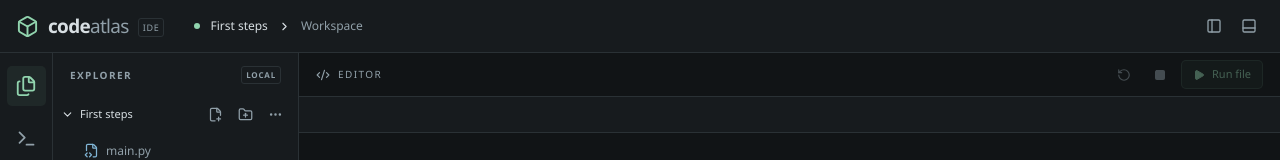
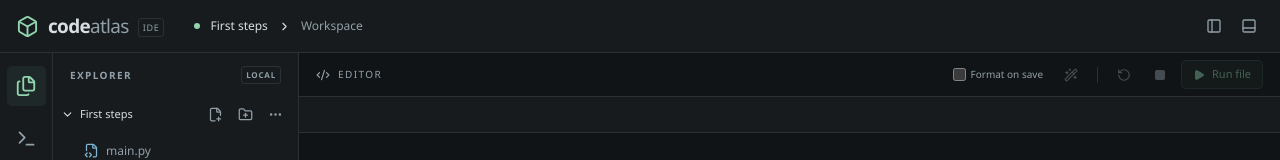
Before and after one commit to Dareewss/Custom-IDE, a React (Vite) app: page / in a window 1280 px wide. Shown: the top 160 px of the page. Built offline with nearby package versions, Linux system fonts and the light colour scheme.

Commit message:
feat(formatter): format Python with Ruff WASM in a worker

```diff
--- a/package.json
+++ b/package.json
@@ -16,6 +16,7 @@
     "prebuild": "node scripts/prepare-runtime.mjs"
   },
   "dependencies": {
+    "@astral-sh/ruff-wasm-web": "^0.17.3",
     "@monaco-editor/react": "^4.7.0",
     "@tailwindcss/vite": "^4.3.3",
     "cmdk": "^1.1.1",
--- a/src/App.tsx
+++ b/src/App.tsx
@@ -8,6 +8,7 @@ import { RunButton } from './features/runner/RunButton';
 import { Console } from './features/terminal/Console';
 import { RunStatus } from './features/runner/RunStatus';
 import { Problems } from './features/editor/Problems';
+import { FormatButton } from './features/editor/FormatButton';
 
 export function App() {
   const name = useWorkspace((s) => s.projectName);
@@ -24,7 +25,12 @@ export function App() {
           <span>{saved}</span>
         </>
       }
-      actions={<RunButton />}
+      actions={
+        <>
+          <FormatButton />
+          <RunButton />
+        </>
+      }
       console={<Console />}
       problems={<Problems />}
     />
--- /dev/null
+++ b/src/core/workers/formatter.worker.ts
@@ -0,0 +1,18 @@
+import init, { Workspace, PositionEncoding } from '@astral-sh/ruff-wasm-web';
+import wasm from '@astral-sh/ruff-wasm-web/ruff_wasm_bg.wasm?url';
+
+let workspace: Promise<Workspace> | undefined;
+async function getWorkspace() {
+  return (workspace ??= (async () => {
+    await init({ module_or_path: new URL(wasm, self.location.origin).href });
+    return new Workspace({ 'line-length': 88, 'indent-width': 4 }, PositionEncoding.Utf16);
+  })());
+}
+self.onmessage = async (event: MessageEvent<{ id: number; request: string }>) => {
+  const { id, request } = event.data;
+  try {
+    self.postMessage({ id, result: (await getWorkspace()).format(request) });
+  } catch (error) {
+    self.postMessage({ id, error: String(error) });
+  }
+};
--- /dev/null
+++ b/src/features/editor/FormatButton.tsx
@@ -0,0 +1,35 @@
+import { WandSparkles } from 'lucide-react';
+import { useState } from 'react';
+import { formatActive } from './formatter';
+import { useWorkspace } from '../explorer/store';
+import { useSettings } from '../settings/store';
+import { IconButton } from '../../shared/IconButton';
+
+export function FormatButton() {
+  const active = useWorkspace((s) => s.active);
+  const [busy, setBusy] = useState(false);
+  const settings = useSettings();
+  return (
+    <>
+      <label className="format-save">
+        <input
+          type="checkbox"
+          checked={settings.formatOnSave}
+          onChange={(e) => settings.setFormatOnSave(e.target.checked)}
+        />
+        Format on save
+      </label>
+      <IconButton
+        label={busy ? 'Formatting…' : 'Format Document'}
+        disabled={!active || busy}
+        onClick={() => {
+          setBusy(true);
+          void formatActive().finally(() => setBusy(false));
+        }}
+      >
+        <WandSparkles size={14} />
+      </IconButton>
+      <span className="toolbar-divider" />
+    </>
+  );
+}
--- /dev/null
+++ b/src/features/editor/formatter.ts
@@ -0,0 +1,31 @@
+import { python } from '../../core/language/adapter';
+import { WorkerClient } from '../../core/workers/client';
+import { useWorkspace } from '../explorer/store';
+import { useUI } from '../../shared/ui-store';
+
+const formatter = new WorkerClient<string, string>(
+  () =>
+    new Worker(new URL('../../core/workers/formatter.worker.ts', import.meta.url), {
+      type: 'module',
+    }),
+);
+python.formatter = (content) => formatter.call(content);
+export async function formatFile(path: string) {
+  const node = useWorkspace.getState().tree[path];
+  const { languageForPath } = await import('../../core/language/adapter');
+  const service = languageForPath(path)?.formatter;
+  if (node?.kind !== 'file' || !service) return;
+  const formatted = await service(node.content);
+  const current = useWorkspace.getState().tree[path];
+  if (current?.kind === 'file' && current.content === node.content && formatted !== node.content)
+    useWorkspace.getState().edit(path, formatted);
+}
+export async function formatActive() {
+  const path = useWorkspace.getState().active;
+  if (path)
+    try {
+      await formatFile(path);
+    } catch (error) {
+      useUI.getState().reportError(`Could not format document: ${String(error)}`);
+    }
+}
--- a/src/features/projects/persistence.ts
+++ b/src/features/projects/persistence.ts
@@ -2,12 +2,15 @@ import { create } from 'zustand';
 import { getRepository, type ProjectSnapshot } from '../../core/fs/database';
 import { useWorkspace } from '../explorer/store';
 import { useUI } from '../../shared/ui-store';
+import { formatFile } from '../editor/formatter';
+import { useSettings } from '../settings/store';
 
 export const usePersistence = create<{
   state: 'Restoring' | 'Saving' | 'Saved' | 'Save failed';
   hydrated: boolean;
 }>(() => ({ state: 'Restoring', hydrated: false }));
 let queue: Promise<void> = Promise.resolve();
+let formatting: Promise<void> | null = null;
 export function snapshot(): ProjectSnapshot {
   const { projectId, projectName, tree, tabs, active } = useWorkspace.getState();
   return {
@@ -21,6 +24,21 @@ export function snapshot(): ProjectSnapshot {
   };
 }
 export async function persistCurrent(): Promise<void> {
+  if (useSettings.getState().formatOnSave) {
+    if (!formatting)
+      formatting = (async () => {
+        for (const path of useWorkspace.getState().dirty) {
+          try {
+            await formatFile(path);
+          } catch (error) {
+            useUI.getState().reportError(`Format on save: ${String(error)}`);
+          }
+        }
+      })().finally(() => {
+        formatting = null;
+      });
+    await formatting;
+  }
   const data = snapshot();
   usePersistence.setState({ state: 'Saving' });
   const save = queue.catch(() => {}).then(() => getRepository().save(data));
--- /dev/null
+++ b/src/features/settings/store.ts
@@ -0,0 +1,13 @@
+import { create } from 'zustand';
+import { persist } from 'zustand/middleware';
+
+interface SettingsState {
+  formatOnSave: boolean;
+  setFormatOnSave: (value: boolean) => void;
+}
+export const useSettings = create<SettingsState>()(
+  persist(
+    (set) => ({ formatOnSave: false, setFormatOnSave: (formatOnSave) => set({ formatOnSave }) }),
+    { name: 'atlas-settings' },
+  ),
+);
--- a/src/styles.css
+++ b/src/styles.css
@@ -731,3 +731,25 @@ svg {
   text-align: left;
   white-space: pre-wrap;
 }
+.format-save {
+  display: flex;
+  align-items: center;
+  gap: 5px;
+  font-size: 10px;
+  color: var(--muted);
+  margin-right: 7px;
+}
+.format-save input {
+  accent-color: var(--accent);
+}
+.toolbar-divider {
+  width: 1px;
+  height: 16px;
+  background: var(--border);
+  margin: 0 5px;
+}
+@media (max-width: 900px) {
+  .format-save {
+    display: none;
+  }
+}
```
Also changed, not shown: 3 other files (tests, documents, lock files or other folders).
